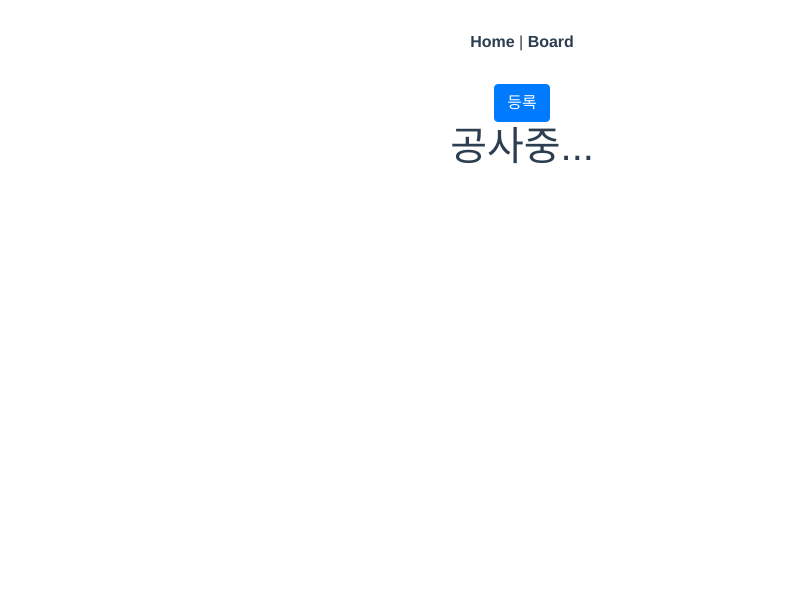
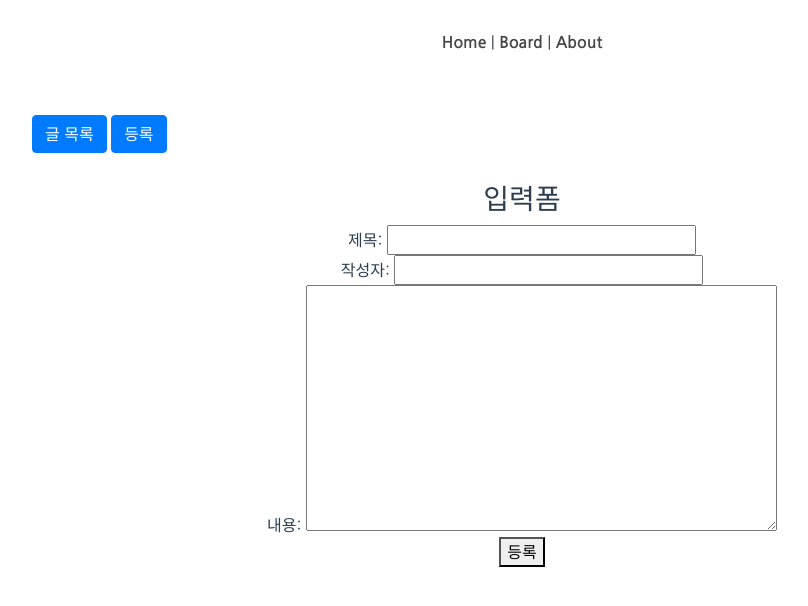
Before and after one commit to dydwkd486/board-test, a Vue app: page /regist in a window 1280 px wide. Shown: the top 606 px of the page, without its empty margins (118-926 px from the left). Built offline with nearby package versions, Linux system fonts and the light colour scheme.

Commit message:
update list router

```diff
--- a/src/App.vue
+++ b/src/App.vue
@@ -2,16 +2,17 @@
   <div id="app">
     <nav>
       <router-link to="/">Home</router-link> |
-      <router-link to="/board">Board</router-link>
-
+      <router-link to="/board">Board</router-link> |
+      <router-link to="/about">About</router-link>
     </nav>
     <router-view/>
   </div>
 </template>
 
 <style>
+@import url('https://fonts.googleapis.com/css2?family=Nanum+Gothic:wght@400;700;800&display=swap');
 #app {
-  font-family: Avenir, Helvetica, Arial, sans-serif;
+  font-family: 'Nanum Gothic', Avenir, Helvetica, Arial, sans-serif;
   -webkit-font-smoothing: antialiased;
   -moz-osx-font-smoothing: grayscale;
   text-align: center;
@@ -23,11 +24,12 @@ nav {
 }
 
 nav a {
+  font-size: medium;
   font-weight: bold;
-  color: #2c3e50;
+  color: #454545;
 }
 
 nav a.router-link-exact-active {
-  color: #42b983;
+  color: #cf9b0c;
 }
 </style>
--- a/src/components/HelloWorld.vue
+++ b/src/components/HelloWorld.vue
@@ -1,34 +1,6 @@
 <template>
   <div class="hello">
-    <h1>{{ msg }}</h1>
-    <p>
-      For a guide and recipes on how to configure / customize this project,<br>
-      check out the
-      <a href="https://cli.vuejs.org" target="_blank" rel="noopener">vue-cli documentation</a>.
-    </p>
-    <h3>Installed CLI Plugins</h3>
-    <ul>
-      <li><a href="https://github.com/vuejs/vue-cli/tree/dev/packages/%40vue/cli-plugin-babel" target="_blank" rel="noopener">babel</a></li>
-      <li><a href="https://github.com/vuejs/vue-cli/tree/dev/packages/%40vue/cli-plugin-router" target="_blank" rel="noopener">router</a></li>
-      <li><a href="https://github.com/vuejs/vue-cli/tree/dev/packages/%40vue/cli-plugin-vuex" target="_blank" rel="noopener">vuex</a></li>
-      <li><a href="https://github.com/vuejs/vue-cli/tree/dev/packages/%40vue/cli-plugin-eslint" target="_blank" rel="noopener">eslint</a></li>
-    </ul>
-    <h3>Essential Links</h3>
-    <ul>
-      <li><a href="https://vuejs.org" target="_blank" rel="noopener">Core Docs</a></li>
-      <li><a href="https://forum.vuejs.org" target="_blank" rel="noopener">Forum</a></li>
-      <li><a href="https://chat.vuejs.org" target="_blank" rel="noopener">Community Chat</a></li>
-      <li><a href="https://twitter.com/vuejs" target="_blank" rel="noopener">Twitter</a></li>
-      <li><a href="https://news.vuejs.org" target="_blank" rel="noopener">News</a></li>
-    </ul>
-    <h3>Ecosystem</h3>
-    <ul>
-      <li><a href="https://router.vuejs.org" target="_blank" rel="noopener">vue-router</a></li>
-      <li><a href="https://vuex.vuejs.org" target="_blank" rel="noopener">vuex</a></li>
-      <li><a href="https://github.com/vuejs/vue-devtools#vue-devtools" target="_blank" rel="noopener">vue-devtools</a></li>
-      <li><a href="https://vue-loader.vuejs.org" target="_blank" rel="noopener">vue-loader</a></li>
-      <li><a href="https://github.com/vuejs/awesome-vue" target="_blank" rel="noopener">awesome-vue</a></li>
-    </ul>
+    <h1>🐾 Meow 🐾</h1>
   </div>
 </template>
 
@@ -43,6 +15,13 @@ export default {
 
 <!-- Add "scoped" attribute to limit CSS to this component only -->
 <style scoped>
+@import url('https://fonts.googleapis.com/css2?family=Nanum+Gothic:wght@400;700;800&display=swap');
+h1{
+  font-family: 'Nanum Gothic', sans-serif;
+  font-weight: 800;
+  color:#454545;
+}
+
 h3 {
   margin: 40px 0 0;
 }
--- a/src/components/ListPost.vue
+++ b/src/components/ListPost.vue
@@ -62,3 +62,11 @@ export default {
       },
 }
 </script>
+
+<style>
+
+table{
+	margin : auto;
+    width : 80%;
+}
+</style>
--- a/src/components/RegistPost.vue
+++ b/src/components/RegistPost.vue
@@ -1,3 +1,45 @@
 <template>
-  <h1>공사중...</h1>
+  <div id="create">
+        <h3>입력폼</h3>
+        제목: <input type="text" v-model="info.title"><br/>
+        작성자: <input type="text" v-model="info.writer"><br/>
+        내용: <textarea cols="30" rows="10" v-model="info.content"></textarea><br/>
+        <button @click="newPost">등록</button>
+       </div>
 </template>
+
+<script>
+import axios from "axios";
+const addr ="http://localhost:9999/vue/api/board/";
+
+export default {
+  data() {
+                return {
+                   infos :[],
+                //    title:'', writer:'', content:''
+                   info:{
+                      title:'', writer:'', content:''
+                   },
+                   upInfo:{
+                      no:'',title:'', writer:'', content:''
+                   }
+                }
+            },
+  methods:{
+                newPost(){//글 등록
+                    axios({
+                        url:addr,
+                        method:'post',
+                        data: this.info
+                    })
+                    .then(( respData)=>{ console.log(respData);
+                        if(respData.status == 200){
+                            alert('글 등록 성공')
+                        }
+                    })
+                    .catch((err)=>{console.log(err)})
+                    .finally();
+                },
+}
+}
+</script>
--- a/src/router/index.js
+++ b/src/router/index.js
@@ -2,6 +2,7 @@ import Vue from 'vue'
 import VueRouter from 'vue-router'
 import HomeView from '../views/HomeView.vue'
 import BoardView from '../views/BoardView'
+import AboutView from '../views/AboutView'
 import ListPost from '../components/ListPost'
 import RegistPost from '../components/RegistPost'
 import ModifyPost from '../components/ModifyPost'
@@ -37,7 +38,11 @@ const routes = [
         },
     ],
   },
-
+  {
+    path: '/about',
+    name: 'about',
+    component: AboutView
+  },
 ]
 
 const router = new VueRouter({
--- /dev/null
+++ b/src/views/AboutView.vue
@@ -0,0 +1,30 @@
+<template>
+    <div class="about">
+        <p>
+      <a href="https://github.com/dydwkd486">용장</a>,
+      <a href="https://github.com/yu-so-young2">소영</a>,
+      <a href="https://github.com/yu-so-young2">신희</a>
+
+    </p>
+
+    </div>
+  </template>
+
+  <script>
+
+  export default {
+    name: 'AboutView',
+    components: {
+    }
+  }
+  </script>
+
+  <style>
+@import url('https://fonts.googleapis.com/css2?family=Nanum+Gothic:wght@400;700;800&display=swap');
+p a{
+  font-family: 'Nanum Gothic', sans-serif;
+  font-weight: 600;
+  color:#454545;
+}
+
+</style>
--- a/src/views/BoardView.vue
+++ b/src/views/BoardView.vue
@@ -1,6 +1,10 @@
 <template>
   <div class="board">
-    <router-link to="/regist"><b-button variant="primary">등록</b-button></router-link>
+    <nav>
+      <router-link to="/board"><b-button variant="primary">글 목록</b-button></router-link>
+      <span>&nbsp;</span>
+      <router-link to="/regist"><b-button variant="primary">등록</b-button></router-link>
+    </nav>
     <router-view/>
   </div>
 </template>
@@ -8,6 +12,15 @@
 <script>
 
 export default {
-
+  name: 'BoardView',
+  components: {
+  }
 }
 </script>
+
+<style scoped>
+nav {
+  text-align: left;
+  padding-left: 150px;
+}
+</style>
--- a/src/views/HomeView.vue
+++ b/src/views/HomeView.vue
@@ -1,7 +1,7 @@
 <template>
   <div class="home">
-    <img alt="Vue logo" src="../assets/logo.png">
-    <HelloWorld msg="Welcome to Your Vue.js App"/>
+    <HelloWorld/>
+    <img alt="Vue logo" src="../assets/logo.png" width="900">
   </div>
 </template>
 
```
Also changed, not shown: src/assets/logo.png. Lines whose indentation alone changed are shown as unchanged.
